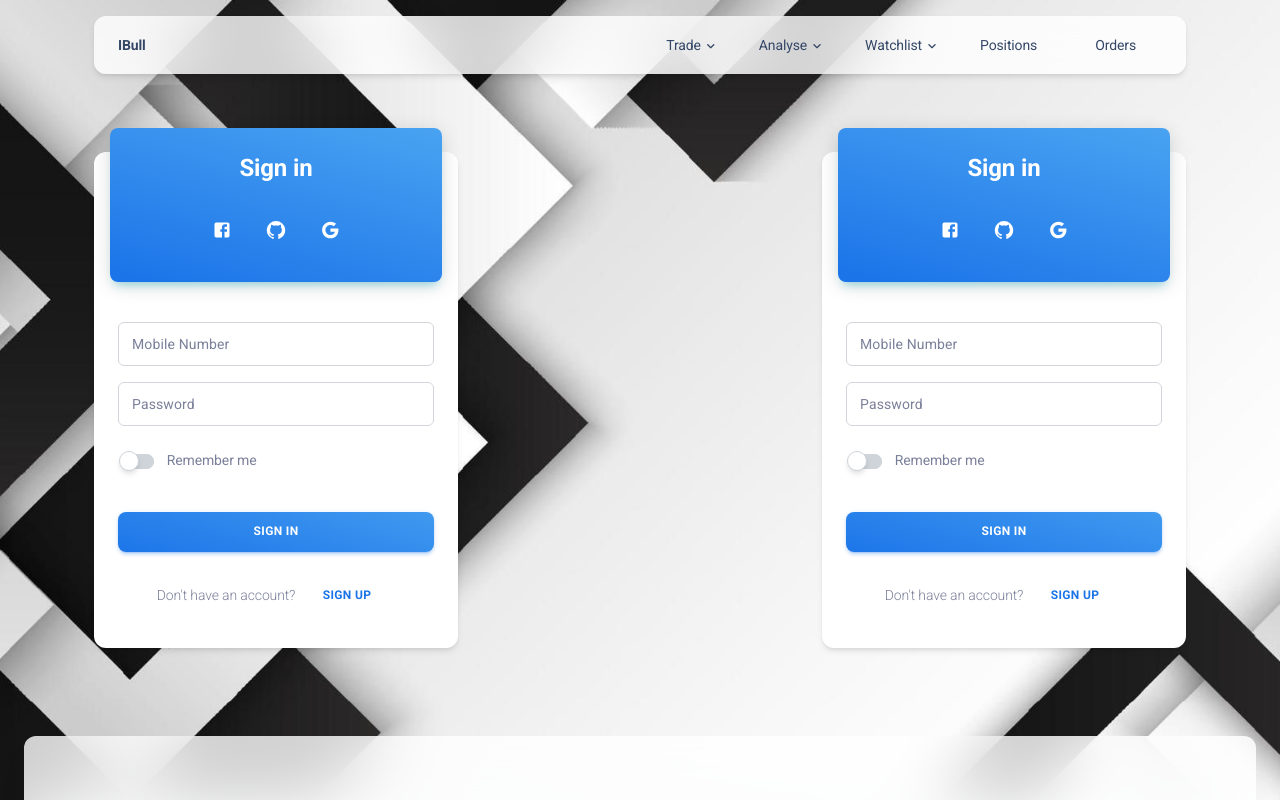
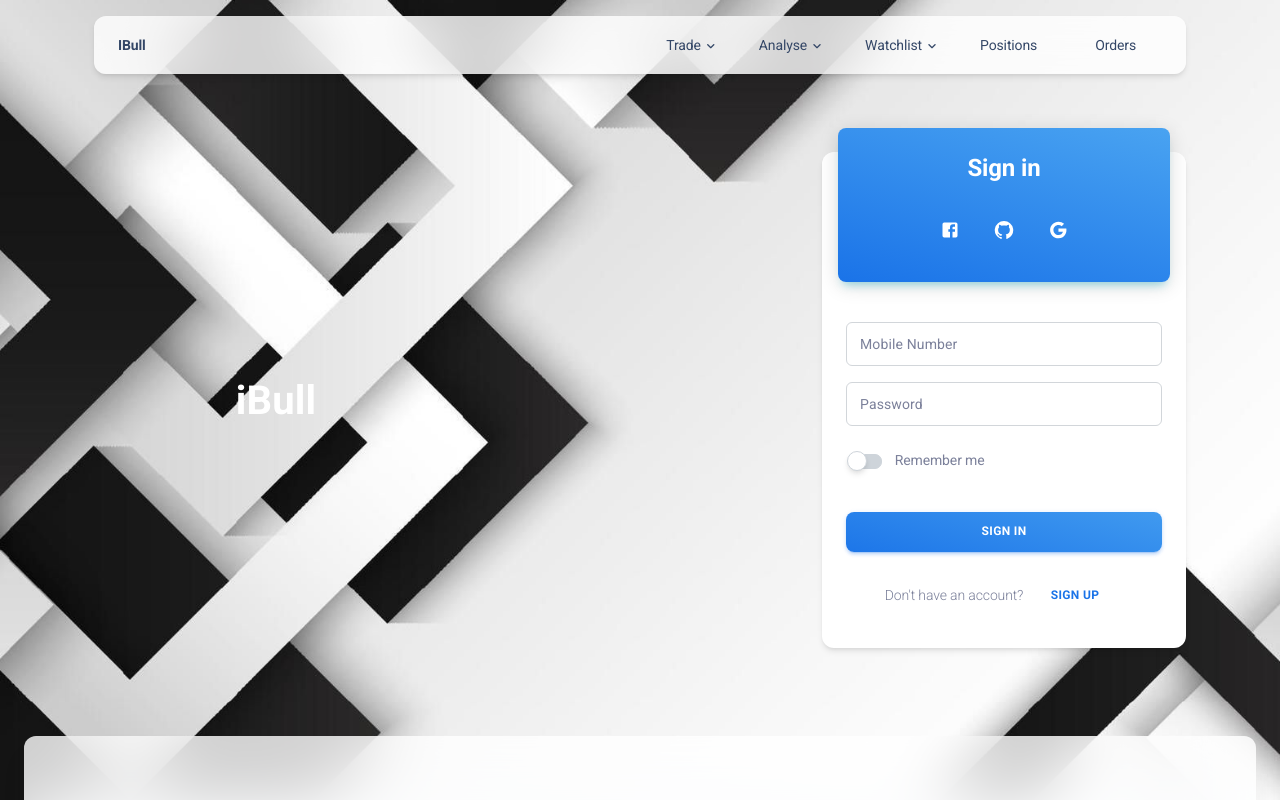
Before and after one commit to aslammmahetar/ibull, a React (Create React App) app: page /presentation in a window 1280 px wide. Shown: the top 800 px of the page. Built offline with nearby package versions, Linux system fonts and the light colour scheme.

Commit message:
tried for tag line

```diff
--- a/src/pages/LandingPages/AboutUs/index.jsx
+++ b/src/pages/LandingPages/AboutUs/index.jsx
@@ -56,7 +56,7 @@ function AboutUs() {
 
   const [CEfilteredData, setCEFilteredData] = useState([]);
   const [PEfilteredData, setPEFilteredData] = useState([]);
-  const [selectedExpiry, setSelectedExpiry] = useState("All");
+  const [selectedExpiry, setSelectedExpiry] = useState("10-Aug-2023");
   const [CEdata, setCEdata] = useState([]);
   const [underlayingPrice, setUnderlayingPrice] = useState(0);
   const [PEdata, setPEdata] = useState([]);
@@ -90,17 +90,10 @@ function AboutUs() {
   const handleExpiryChange = (event) => {
     const selectedExpiry = event.target.value;
     setSelectedExpiry(selectedExpiry);
-
-    if (selectedExpiry === "All") {
-      // setFilteredData(data);
-      setCEFilteredData(CEdata);
-      setPEFilteredData(PEdata);
-    } else {
-      const CEfilteredData = CEdata.filter((item) => item.expiryDate === selectedExpiry);
-      setCEFilteredData(CEfilteredData);
-      const PEfilteredData = PEdata.filter((item) => item.expiryDate === selectedExpiry);
-      setPEFilteredData(PEfilteredData);
-    }
+    const CEfilteredData = CEdata.filter((item) => item.expiryDate === selectedExpiry);
+    setCEFilteredData(CEfilteredData);
+    const PEfilteredData = PEdata.filter((item) => item.expiryDate === selectedExpiry);
+    setPEFilteredData(PEfilteredData);
   };
 
   const [open, setOpen] = useState(false);
@@ -185,10 +178,8 @@ function AboutUs() {
                   onChange={handleExpiryChange}
                   label="Expiry Date"
                 >
-                  <MenuItem value="All" style={{ fontFamily: "-moz-initial" }}>
-                    Expiry Dates
-                  </MenuItem>
-                  {/* Assuming you have a function to extract unique expiry dates from data */}
+                  {/* Include the default option */}
+                  {/* <MenuItem value="10-Aug-2023">10-Aug-2023</MenuItem> */}
                   {expiryDates.map((item, ind) => (
                     <MenuItem key={ind} value={item}>
                       {item}
--- a/src/pages/LandingPages/SignIn/Signin.jsx
+++ b/src/pages/LandingPages/SignIn/Signin.jsx
@@ -18,10 +18,9 @@ import MKButton from "components/MKButton";
 // Images
 import React, { useState } from "react";
 import MKInput from "components/MKInput";
-import { Box, Button, CircularProgress, Snackbar, Typography } from "@mui/material";
+import { Box, Button, Snackbar } from "@mui/material";
 import { useNavigate } from "react-router-dom";
 import MuiAlert from "@mui/material/Alert";
-import Loader from "./Loader";
 
 const Alert = React.forwardRef(function Alert(props, ref) {
   return <MuiAlert elevation={6} ref={ref} variant="filled" {...props} />;
@@ -34,8 +33,6 @@ const Signin = ({ handleToggle }) => {
   const [inpPassword, setPassword] = useState("");
   const [alertt, setAlert] = useState("");
   const [variant, setVariant] = useState("");
-
-  const [isLoading, seetSetoading] = useState(true);
 
   const [state, setState] = React.useState({
     open: false,
@@ -88,104 +85,7 @@ const Signin = ({ handleToggle }) => {
       <MKBox width="100%" height="100vh" position="relative" zIndex={2}>
         <Grid container justifyContent="right" alignItems="center" height="100%">
           <Grid xs={12} sm={10} md={6} lg={4}>
-            <Card>
-              <MKBox
-                variant="gradient"
-                bgColor="info"
-                borderRadius="lg"
-                coloredShadow="info"
-                mx={2}
-                p={2}
-                mb={1}
-                mt={-3}
-                textAlign="center"
-              >
-                <MKTypography variant="h4" fontWeight="medium" color="white" mt={1}>
-                  Sign in
-                </MKTypography>
-                <Grid container spacing={3} justifyContent="center" sx={{ mt: 1, mb: 2 }}>
-                  <Grid item xs={2}>
-                    <MKTypography component={MuiLink} href="#" variant="body1" color="white">
-                      <FacebookIcon color="inherit" />
-                    </MKTypography>
-                  </Grid>
-                  <Grid item xs={2}>
-                    <MKTypography component={MuiLink} href="#" variant="body1" color="white">
-                      <GitHubIcon color="inherit" />
-                    </MKTypography>
-                  </Grid>
-                  <Grid item xs={2}>
-                    <MKTypography component={MuiLink} href="#" variant="body1" color="white">
-                      <GoogleIcon color="inherit" />
-                    </MKTypography>
-                  </Grid>
-                </Grid>
-              </MKBox>
-              <MKBox pt={4} pb={3} px={3}>
-                <MKBox component="form" role="form">
-                  <MKBox mb={2}>
-                    <MKInput
-                      type="text"
-                      label="Mobile Number"
-                      fullWidth
-                      value={inputVal}
-                      onChange={(e) => setVal(e.target.value)}
-                    />
-                  </MKBox>
-                  <MKBox mb={2}>
-                    <MKInput
-                      type="password"
-                      label="Password"
-                      fullWidth
-                      value={inpPassword}
-                      onChange={(e) => setPassword(e.target.value)}
-                    />
-                  </MKBox>
-                  <MKBox display="flex" alignItems="center" ml={-1}>
-                    <Switch checked={rememberMe} onChange={handleSetRememberMe} />
-                    <MKTypography
-                      variant="button"
-                      fontWeight="regular"
-                      color="text"
-                      onClick={handleSetRememberMe}
-                      sx={{ cursor: "pointer", userSelect: "none", ml: -1 }}
-                    >
-                      &nbsp;&nbsp;Remember me
-                    </MKTypography>
-                  </MKBox>
-                  <MKBox mt={4} mb={1}>
-                    <MKButton
-                      variant="gradient"
-                      color="info"
-                      fullWidth
-                      onClick={() => handleLogin({ vertical: " bottom", horizontal: "center" })}
-                    >
-                      sign in
-                    </MKButton>
-                    <Box>
-                      <Snackbar
-                        zIndex={999}
-                        autoHideDuration={3000}
-                        anchorOrigin={{ vertical, horizontal }}
-                        open={open}
-                        onClose={handleClose}
-                        key={vertical + horizontal}
-                      >
-                        <Alert severity={variant}>{alertt}</Alert>
-                      </Snackbar>
-                    </Box>
-                    <MKBox mt={3} mb={1} textAlign="center">
-                      <MKTypography variant="button" color="text">
-                        Don&apos;t have an account?{" "}
-                        <Button textGradient onClick={() => handleToggle()}>
-                          Sign up
-                        </Button>
-                      </MKTypography>
-                    </MKBox>
-                  </MKBox>
-                </MKBox>
-              </MKBox>
-            </Card>
+            <h1 style={{ textAlign: "center", color: "white" }}>iBull</h1>
           </Grid>
           <Grid xs={12} sm={10} md={6} lg={4}></Grid>
           <Grid xs={12} sm={10} md={6} lg={4}>
--- a/src/pages/Presentation/components/OptionChain/OptionChain.jsx
+++ b/src/pages/Presentation/components/OptionChain/OptionChain.jsx
@@ -36,13 +36,13 @@ const OptionChain = ({ callsData, putsData, underlayingPrice }) => {
             <TableHead>
               <TableRow>
                 <TableCell
-                  colSpan={4}
+                  colSpan={3}
                   style={{ textAlign: "right", backgroundColor: "#FFF6F6", fontSize: "medium" }}
                 >
                   <b style={{ marginRight: "15px", color: "#785859" }}>CALLS (CE)</b>
                 </TableCell>
                 <TableCell></TableCell>
-                <TableCell style={{ textAlign: "left", backgroundColor: "#f1fbf6" }} colSpan={4}>
+                <TableCell style={{ textAlign: "left", backgroundColor: "#f1fbf6" }} colSpan={3}>
                   <b style={{ marginLeft: "15px", color: "#039855", fontSize: "medium" }}>
                     PUTS (PE)
                   </b>
@@ -52,12 +52,10 @@ const OptionChain = ({ callsData, putsData, underlayingPrice }) => {
                 <TableCell>Bid Price</TableCell>
                 <TableCell>Ask Price</TableCell>
                 <TableCell>OI</TableCell>
-                <TableCell>Expiry date</TableCell>
                 <TableCell>Strike Prices</TableCell>
                 <TableCell>Bid Price</TableCell>
                 <TableCell>Ask Price</TableCell>
                 <TableCell>OI</TableCell>
-                <TableCell>Expiry date</TableCell>
               </TableRow>
             </TableHead>
             <TableBody>
@@ -84,13 +82,6 @@ const OptionChain = ({ callsData, putsData, underlayingPrice }) => {
                     }}
                   >
                     <div>{call.openInterest.toFixed(2)}</div>
-                  </TableCell>
-                  <TableCell
-                    style={{
-                      backgroundColor: call.strikePrice < underlayingPrice ? "#fffee5" : "#f9f9f9",
-                    }}
-                  >
-                    <div>{call.expiryDate}</div>
                   </TableCell>
                   <TableCell style={{ backgroundColor: "E9ECF0" }}>
                     <div>
@@ -119,13 +110,6 @@ const OptionChain = ({ callsData, putsData, underlayingPrice }) => {
                     }}
                   >
                     {putsData[index] ? putsData[index].openInterest.toFixed(2) : 0}
-                  </TableCell>
-                  <TableCell
-                    style={{
-                      backgroundColor: call.strikePrice < underlayingPrice ? "#fffee5" : "#f9f9f9",
-                    }}
-                  >
-                    <div>{call.expiryDate}</div>
                   </TableCell>
                 </TableRow>
               ))}
```
